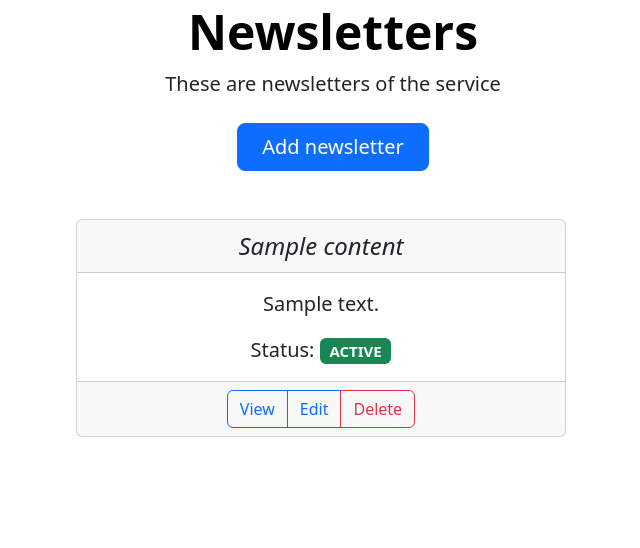
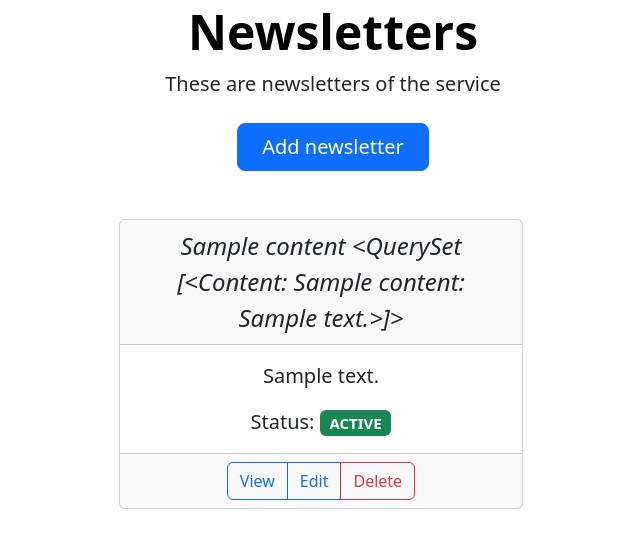
Before and after one commit to MarkPcv/newsletters_via_django, a Django app: page /newsletter/ in a window 1280 px wide. Shown: the part 144-692 px from the top of the page, without its empty margins (307-947 px from the left). Run offline with Django 4.2, Linux system fonts and the light colour scheme; tables that the repository leaves empty hold one stand-in row (values such as "Sample post"); some libraries are stand-ins or nearby versions.

Commit message:
Update controller to display list of newsletters

```diff
--- a/newsletters/admin.py
+++ b/newsletters/admin.py
@@ -23,5 +23,5 @@
 
 @admin.register(Newsletter)
 class NewsletterAdmin(admin.ModelAdmin):
-    list_display = ('content', 'time', 'frequency', 'status')
+    list_display = ('pk', 'content', 'time', 'frequency', 'status')
     list_filter = ('status', 'frequency')
--- a/newsletters/templates/newsletters/newsletter_list.html
+++ b/newsletters/templates/newsletters/newsletter_list.html
@@ -12,13 +12,16 @@
             </div>
             <div class="row mt-5 justify-content-center" style="width: 100%">
                 {% for object in object_list %}
-                    <div class="col-6 mx-3">
+                    <div class="col-5 mx-3">
+                        {% for content in content_list %}
+                            {% if content.pk == object.pk %}
                                 <div class="card mb-4">
                                     <div class="card-header fs-4 fst-italic">
-                                {{ title }}
+                                        {{ content.title }}
+                                        {{ content_list}}
                                     </div>
                                     <div class="card-body">
-                                <p class="card-text fs-5">{{ message }}</p>
+                                        <p class="card-text fs-5 text-truncate">{{ content.message }}</p>
                                         <p class="card-text fs-5">Status: <span
                                                 {% if object.status|lower == 'created' %}
                                                     class="badge text-uppercase text-bg-primary"
@@ -37,7 +40,8 @@
                                         </div>
                                     </div>
                                 </div>
-
+                            {% endif %}
+                        {% endfor %}
                     </div>
                 {% endfor %}
             </div>
--- a/newsletters/views.py
+++ b/newsletters/views.py
@@ -49,12 +49,9 @@
 class NewsLetterListView(ListView):
     model = Newsletter
 
-    def get_context_data(self, *arg, **kwargs):
-        context_data = super().get_context_data(**kwargs)
+
+    def get_context_data(self, *args, **kwargs):
+        context_data = super().get_context_data(*args, **kwargs)
         # Get information of newsletter content
-        content_item = Content.objects.all()[0]
-        # print(content_item.message)
-        context_data['title'] = content_item.title
-        context_data['message'] = content_item.message
-
+        context_data['content_list'] = Content.objects.all()
         return context_data
```
Lines whose indentation alone changed are shown as unchanged.
